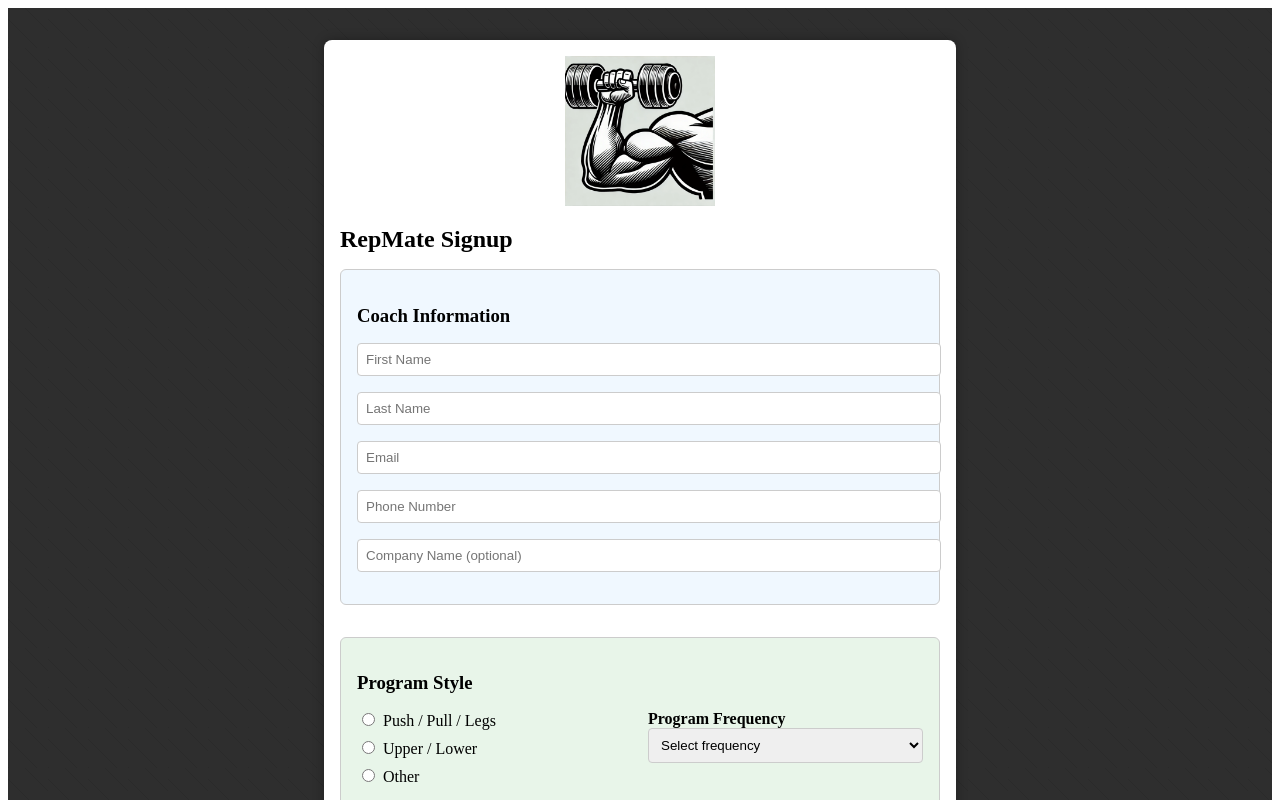
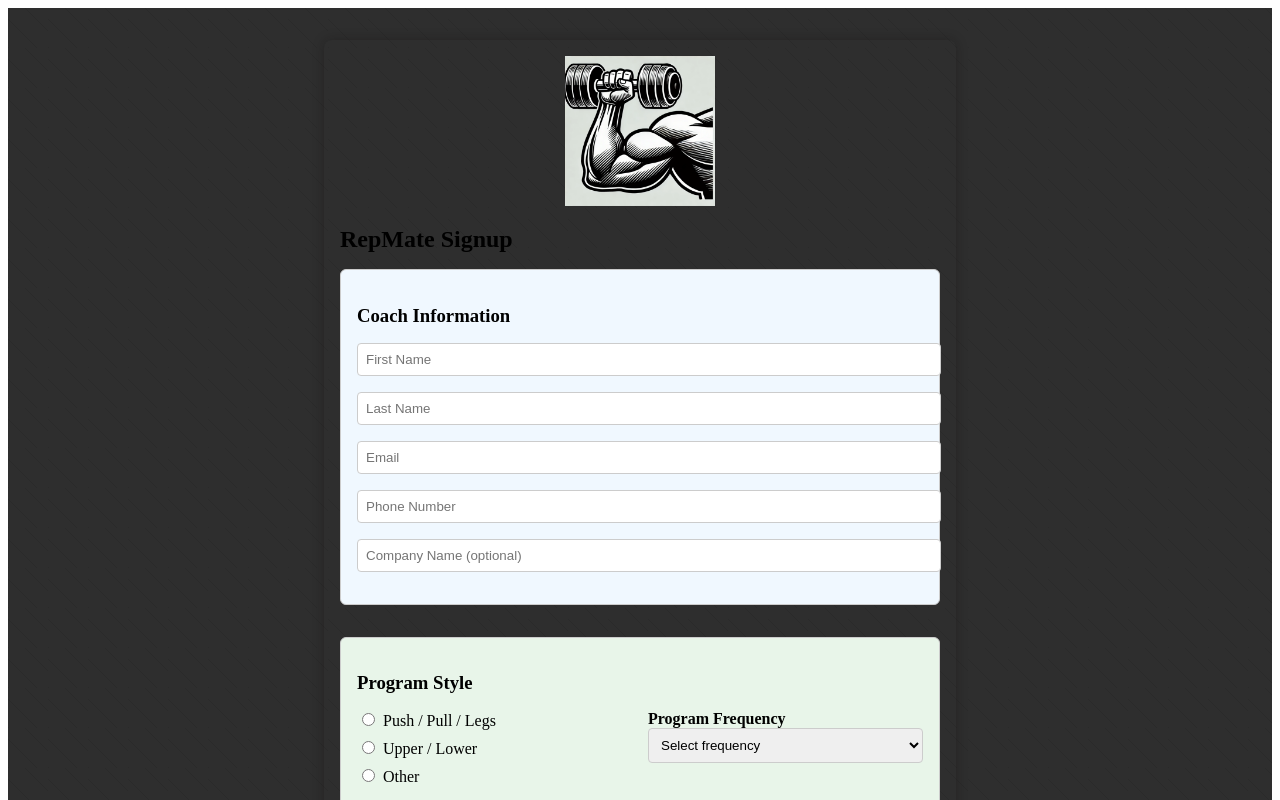
Before and after one commit to FroStatus/RepMate, a React (Create React App) app: page / in a window 1280 px wide. Shown: the top 800 px of the page. Built offline with nearby package versions, Linux system fonts and the light colour scheme.

Commit message:
Transparent center background

```diff
--- a/src/App.js
+++ b/src/App.js
@@ -136,9 +136,9 @@
       style={{
         maxWidth: "600px",
         margin: "0 auto",
-        backgroundColor: "#ffffff",
+        backgroundColor: "transparent",
         borderRadius: "8px",
-        boxShadow: "0 0 12px rgba(0,0,0,0.3)",
+        boxShadow: "0 0 12px rgba(15, 13, 13, 0.3)",
         padding: "1rem",
       }}
     >
```
